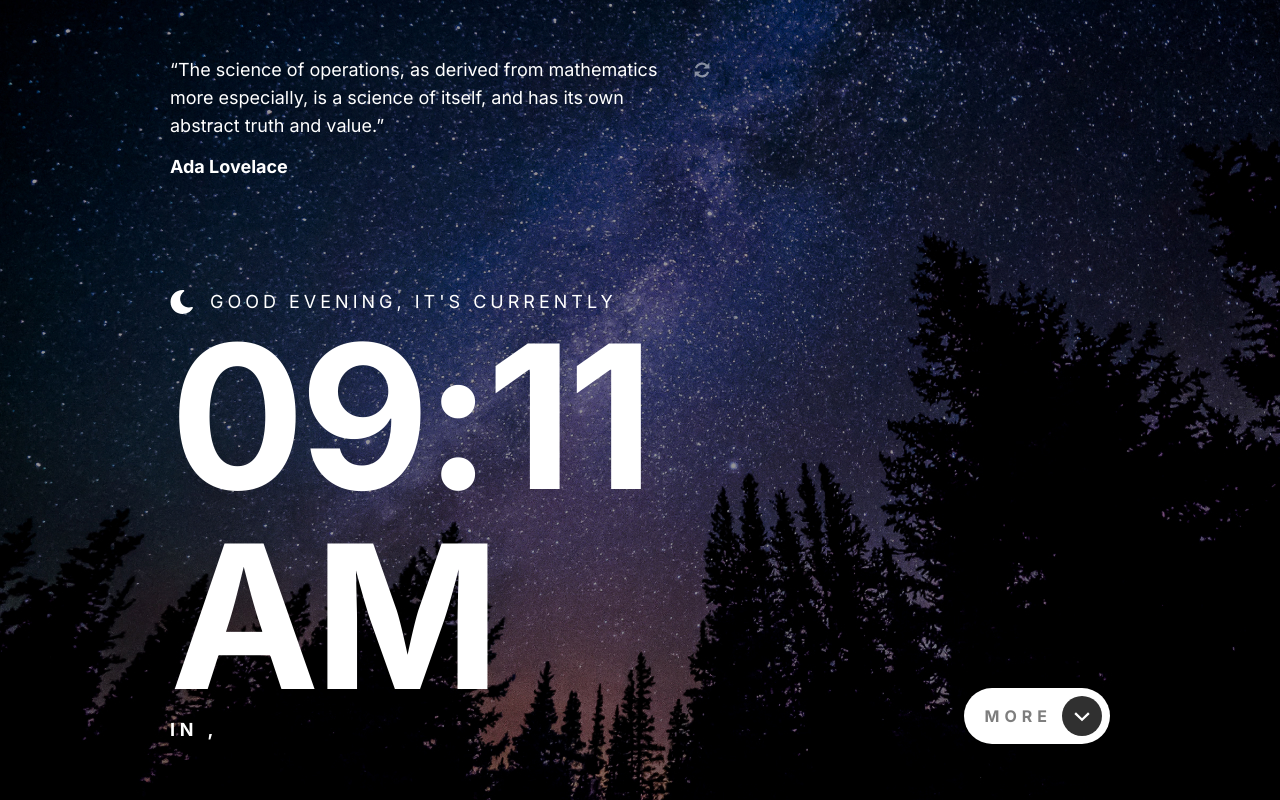
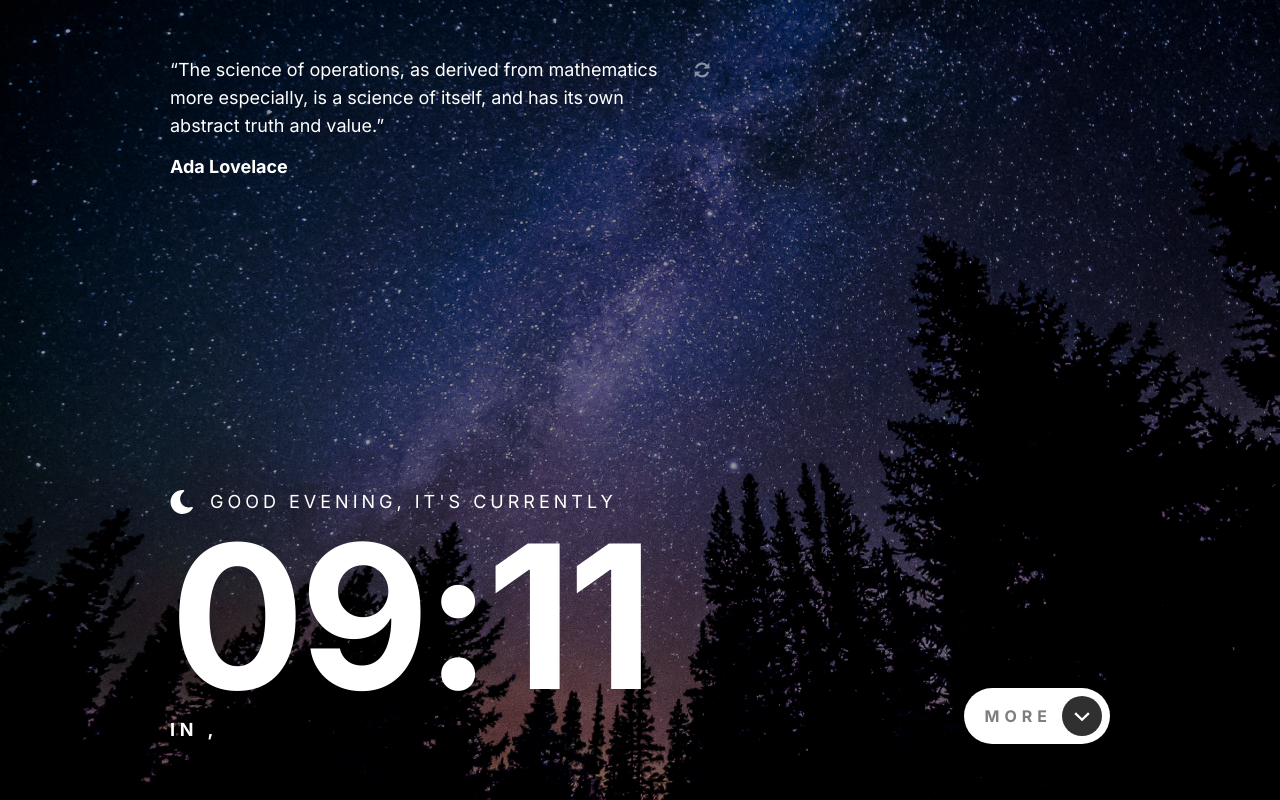
Before and after one commit to moroSamuele/frontend-mentor-clock-app, a Next.js app: page / in a window 1280 px wide. Built offline with nearby package versions, Linux system fonts and the light colour scheme; no server answers.

Commit message:
Rimosso PM e AM nell'orario

```diff
--- a/pages/index.js
+++ b/pages/index.js
@@ -106,7 +106,7 @@ export default function Home() {
                                 </div>
                                 <h4 className="text-white xs:text-[15px] sm:text-[18px]">Good { itsDay ? "morning" : "evening" }<span className="hidden sm:block md:block float-right">, it&#39;s currently</span></h4>
                             </div>
-                            <h1 className="text-white mt-[16px] sm:mt-0 text-[100px] leading-[100px] sm:text-[175px] sm:leading-[175px] md:text-[200px] md:leading-[200px]">{date.toLocaleTimeString([], {hour: '2-digit', minute:'2-digit'})}</h1>
+                            <h1 className="text-white mt-[16px] sm:mt-0 text-[100px] leading-[100px] sm:text-[175px] sm:leading-[175px] md:text-[200px] md:leading-[200px]">{date.toLocaleTimeString([], {hour: '2-digit', minute:'2-digit'}).replace("AM","").replace("PM","")}</h1>
                             <h3 className="text-white mt-[16px] text-[15px] sm:mt-0 sm:text-[18px]">In {info.city !== "" ? info.city : "Unknown" }, {info.country_code}</h3>
                         </div>
 
```
